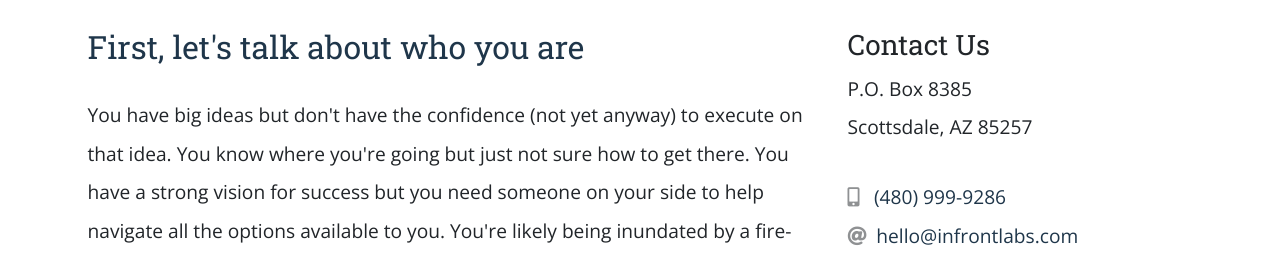
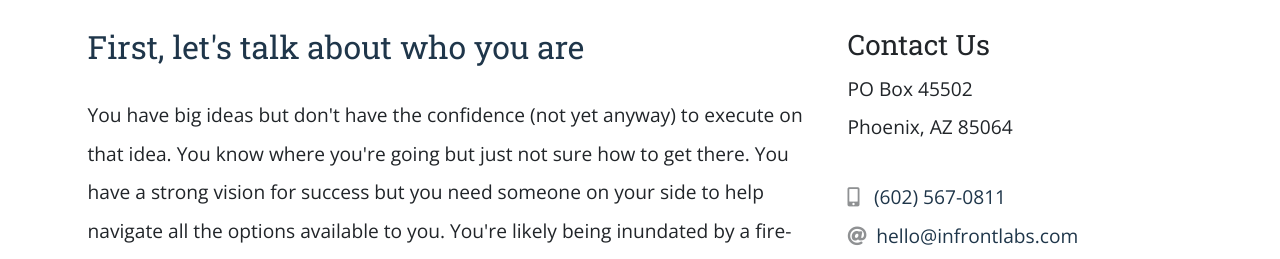
Before and after one commit to colynb/infrontlabs.com, a website built with Parcel: page src/index.pug in a window 1280 px wide. Shown: the part 512-771 px from the top of the page. Built offline with nearby package versions, Linux system fonts and the light colour scheme.

Commit message:
Contact update

```diff
--- a/src/index.pug
+++ b/src/index.pug
@@ -29,10 +29,10 @@ html
               | can scale with the growth of your business.
           .col-md-4
             h3 Contact Us
-            p P.O. Box 8385<br>Scottsdale, AZ 85257
+            p PO Box 45502<br>Phoenix, AZ 85064
             div
               i.fa.fa-mobile-alt(style="opacity: .5")  &nbsp;&nbsp;
-              a(href="tel:480-999-9286") (480) 999-9286
+              a(href="tel:602-567-0811") (602) 567-0811
 
             div
               i.fa.fa-at(style="opacity: .5")  &nbsp;
```
